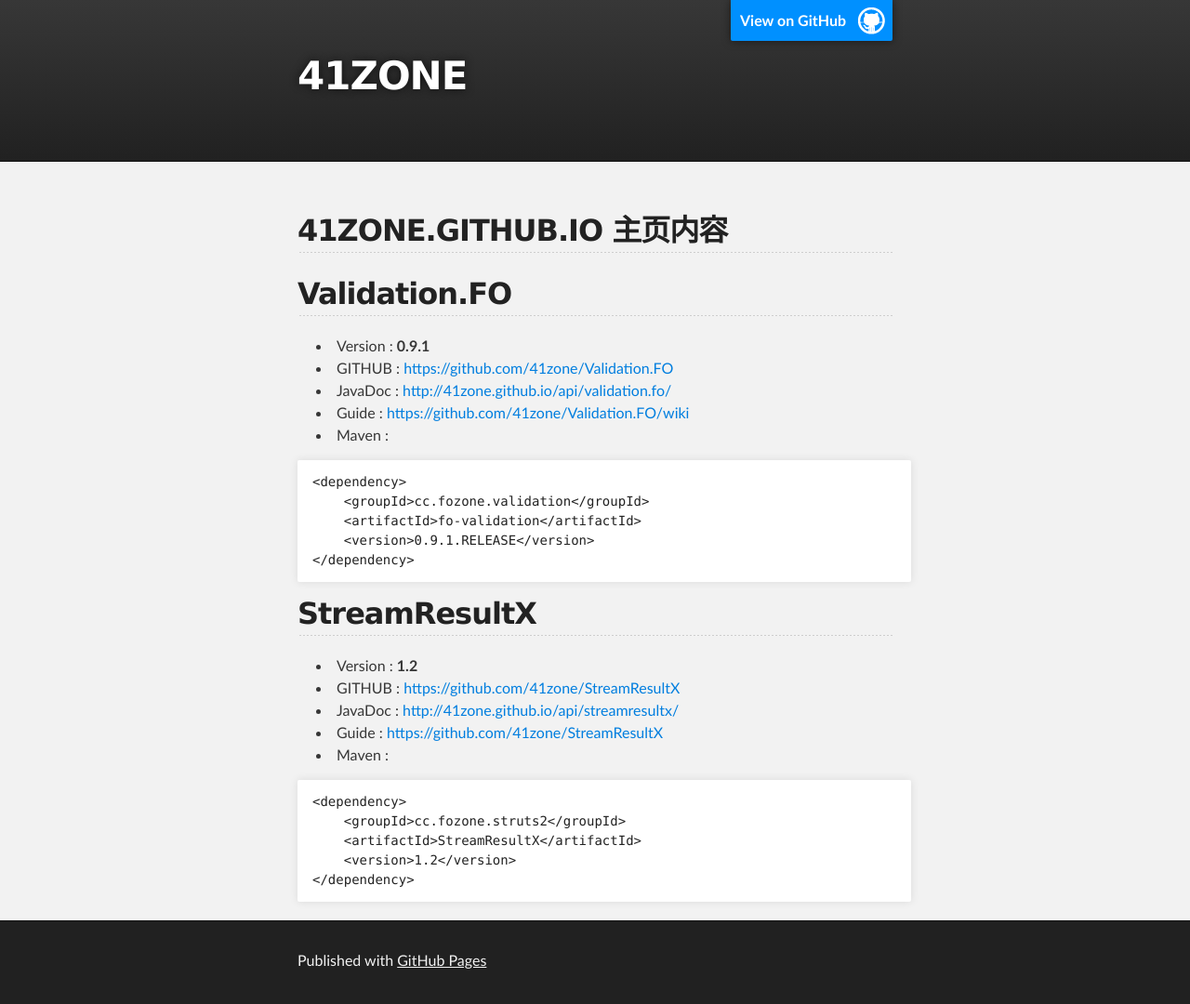
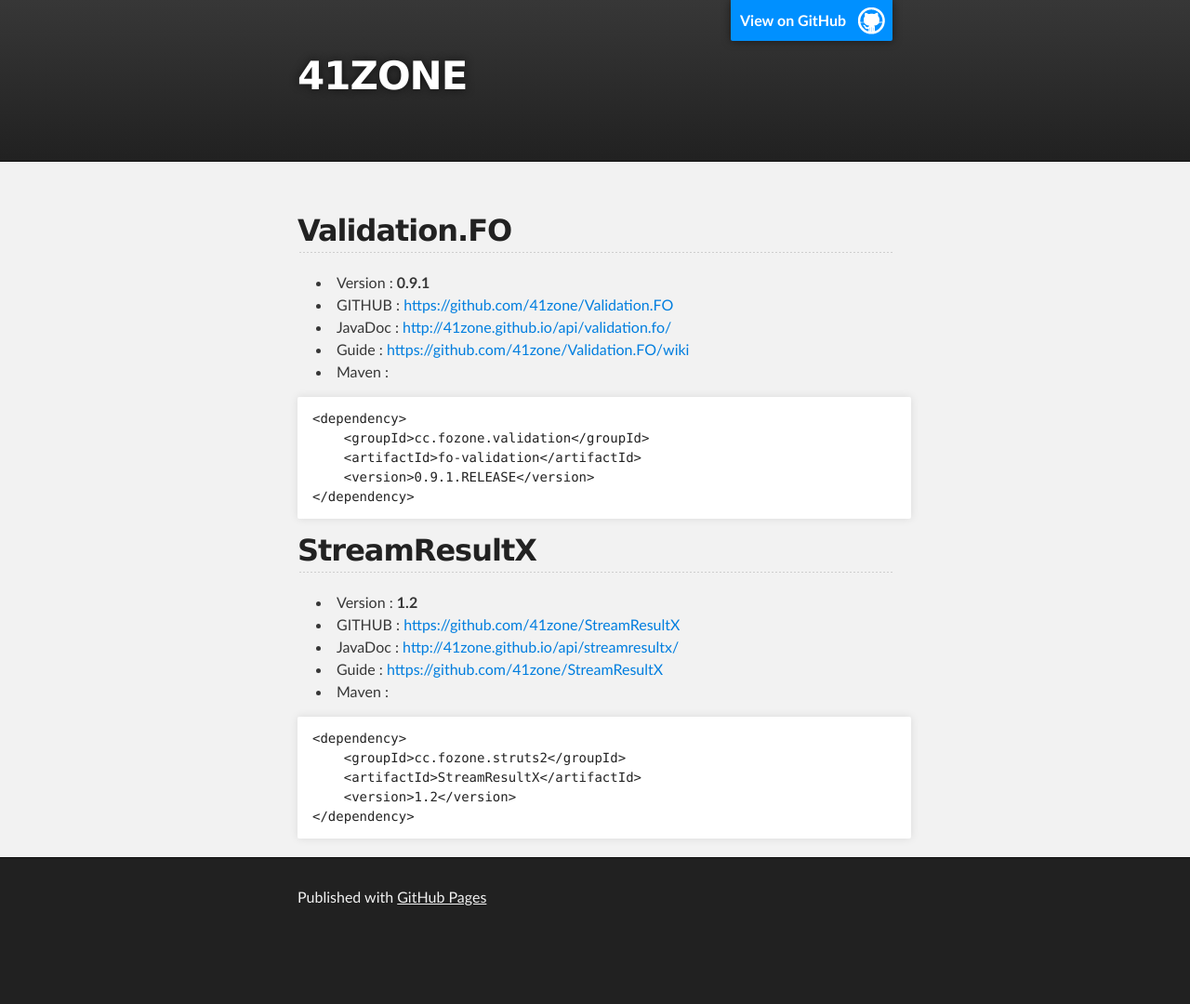
Before and after one commit to 41zone/41zone.github.io, a plain HTML site: page index.html in a window 1280 px wide. Shown: the whole page at 93% size. After the commit the page ends 1012 px from the top, so only its background shows below. Drawn offline with Linux system fonts and the light colour scheme.

Commit message:
update index.html

```diff
--- a/index.html
+++ b/index.html
@@ -27,7 +27,6 @@
     <!-- MAIN CONTENT -->
     <div id="main_content_wrap" class="outer">
       <section id="main_content" class="inner">
-        <h2>41ZONE.GITHUB.IO 主页内容</h2>
 <h2>Validation.FO</h2>
 <ul>
   <li>Version : <strong>0.9.1</strong></li>
```
